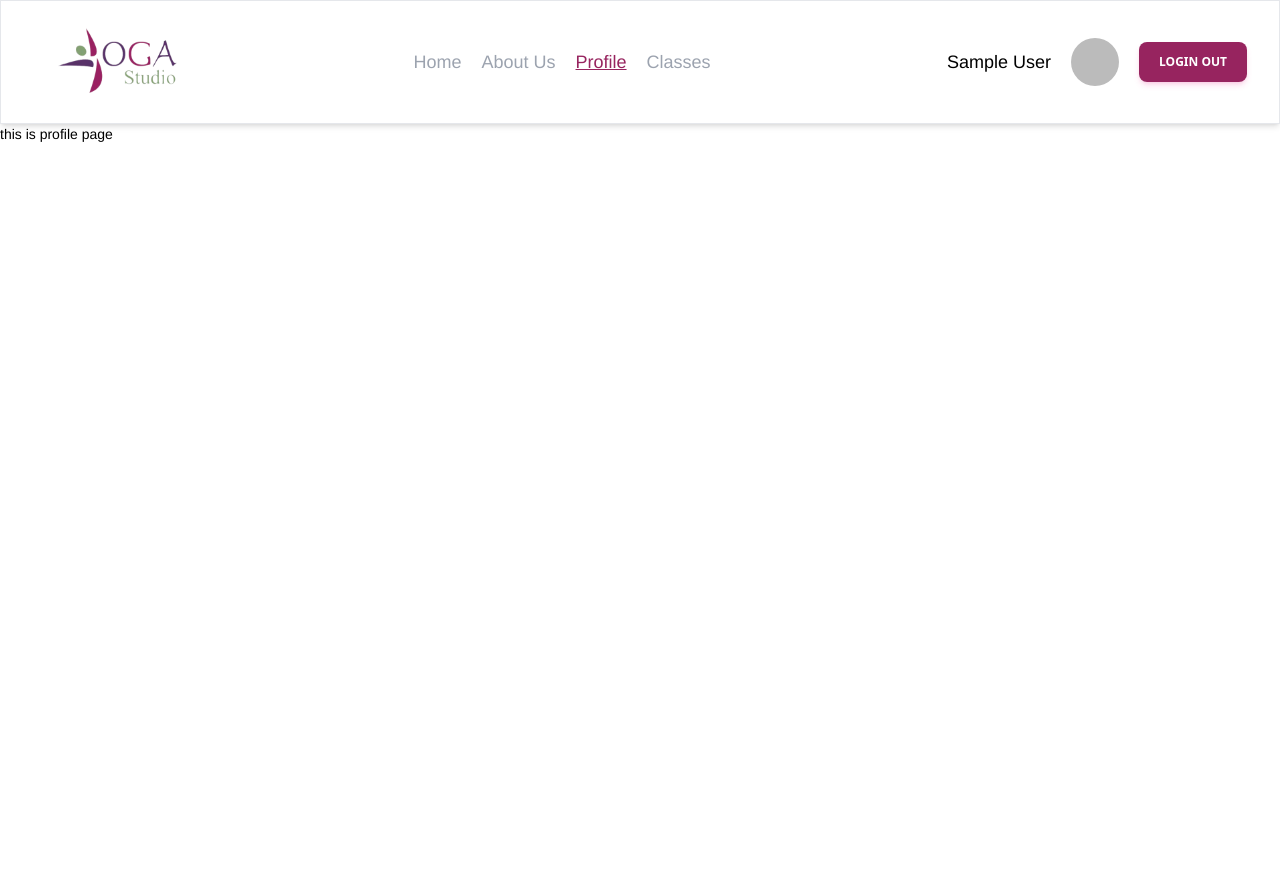
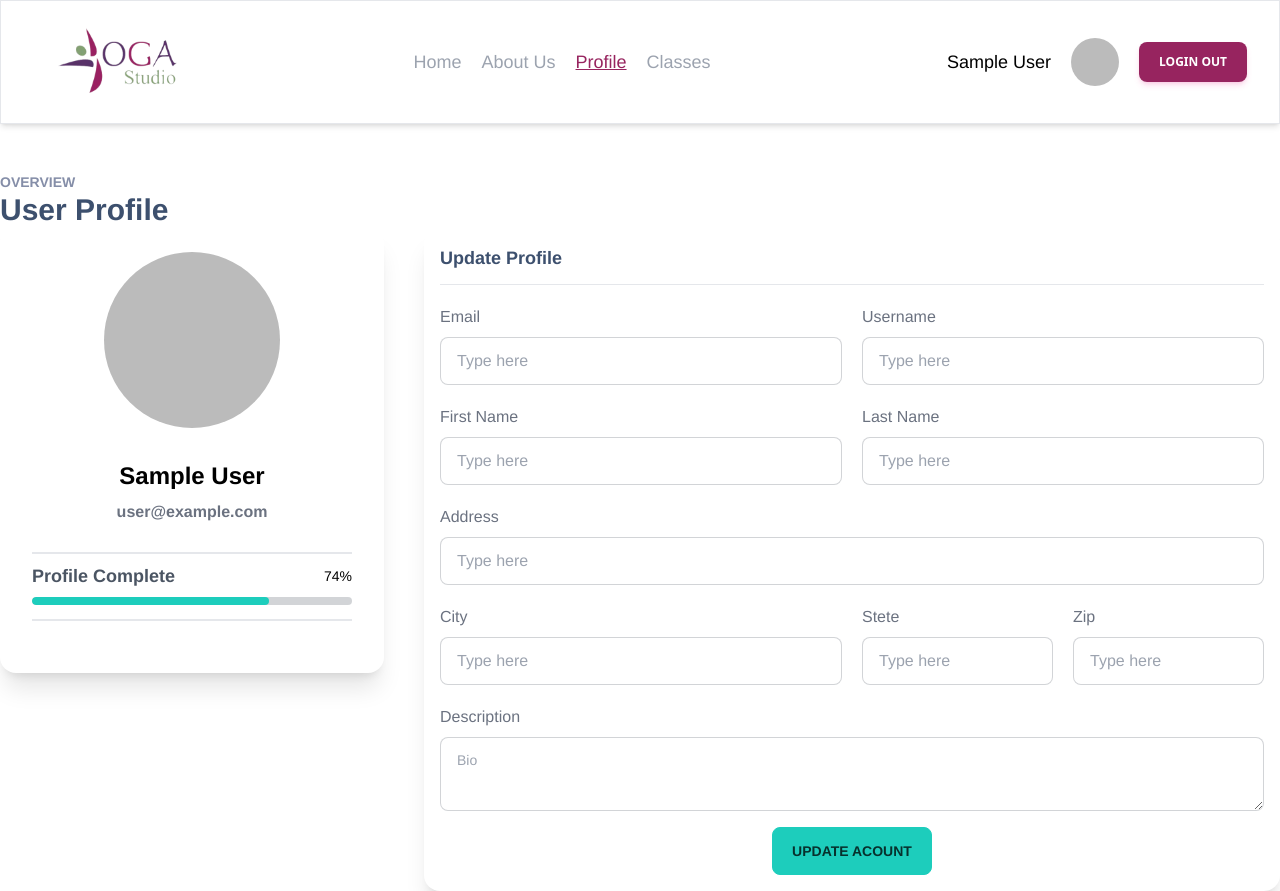
Before and after one commit to Md-Arman01/Social-World, a React (Vite) app: page /profile in a window 1280 px wide. Before the commit the page ends 800 px from the top, so only its background shows below. Built offline with nearby package versions, Linux system fonts and the light colour scheme; no server answers; sample sign-in values are in the browser's storage.

Commit message:
added update profile system in profile page

```diff
--- a/src/Components/Pages/Profile/Profile.jsx
+++ b/src/Components/Pages/Profile/Profile.jsx
@@ -1,10 +1,86 @@
+import { useContext } from "react";
+import { AuthContext } from "../../ContextProvider/AuthContextProvider";
 
 const Profile = () => {
-    return (
-        <div>
-            <h1>this is profile page</h1>
+  const { user } = useContext(AuthContext);
+  const { photoURL, displayName, email } = user || {};
+  return (
+    <div className="my-12 container mx-auto">
+      <h1 className="text-sm text-[#858EA8] font-semibold ">OVERVIEW</h1>
+      <h1 className="text-3xl text-[#3D506E] font-bold">User Profile</h1>
+      {/* card container  */}
+      <div className="flex  gap-10">
+        {/* Profile Card */}
+        <div className="card w-96 bg-base-100 shadow-xl h-fit">
+          <img
+            src={photoURL}
+            alt="Shoes"
+            className="w-44 h-44 rounded-full mx-auto mt-6 object-cover"
+          />
+          <div className="card-body items-center text-center">
+            <h2 className="text-2xl font-semibold ">{displayName}</h2>
+            <p className="text-base font-semibold text-gray-500">{email}</p>
+            <div className="border-y-2 w-full py-2 my-5">
+              <div className="flex justify-between  items-center">
+                <h1 className="text-lg text-left font-semibold text-gray-600">
+                  Profile Complete
+                </h1>
+                <h1>74%</h1>
+              </div>
+              <progress
+                className="progress progress-accent w-full"
+                value="74"
+                max="100"></progress>
+            </div>
+          </div>
         </div>
-    );
+        {/* update card */}
+        <div className="card flex-1 bg-base-100 shadow-xl p-4">
+          <h1 className="text-[#3D506E] text-lg font-semibold mb-3">Update Profile</h1>
+          <hr />
+          <div className="grid grid-cols-2 gap-5 my-5">
+            <div>
+                <h1 className="text-base text-gray-500 mb-2">Email</h1>
+                <input type="text" placeholder="Type here" className="input input-bordered w-full" />
+            </div>
+            <div>
+                <h1 className="text-base text-gray-500 mb-2">Username</h1>
+                <input type="text" placeholder="Type here" className="input input-bordered w-full" />
+            </div>
+            <div>
+                <h1 className="text-base text-gray-500 mb-2">First Name</h1>
+                <input type="text" placeholder="Type here" className="input input-bordered w-full" />
+            </div>
+            <div>
+                <h1 className="text-base text-gray-500 mb-2">Last Name</h1>
+                <input type="text" placeholder="Type here" className="input input-bordered w-full" />
+            </div>
+          </div>
+                <h1 className="text-base text-gray-500 mb-2">Address</h1>
+                <input type="text" placeholder="Type here" className="input input-bordered w-full" />
+
+            <div className="grid grid-cols-4 gap-5 my-5">
+                <div className="col-span-2">
+                <h1 className="text-base text-gray-500 mb-2">City</h1>
+                <input type="text" placeholder="Type here" className="input input-bordered w-full" />
+                </div>
+                <div>
+                <h1 className="text-base text-gray-500 mb-2">Stete</h1>
+                <input type="text" placeholder="Type here" className="input input-bordered w-full" />
+                </div>
+                <div>
+                <h1 className="text-base text-gray-500 mb-2">Zip</h1>
+                <input type="text" placeholder="Type here" className="input input-bordered w-full" />
+                </div>
+            </div>
+                <h1 className="text-base text-gray-500 mb-2">Description</h1>
+            <textarea className="textarea textarea-bordered" placeholder="Bio"></textarea>
+            <button className="btn btn-accent w-40 mt-4 mx-auto">Update Acount</button>
+
+        </div>
+      </div>
+    </div>
+  );
 };
 
 export default Profile;
```
